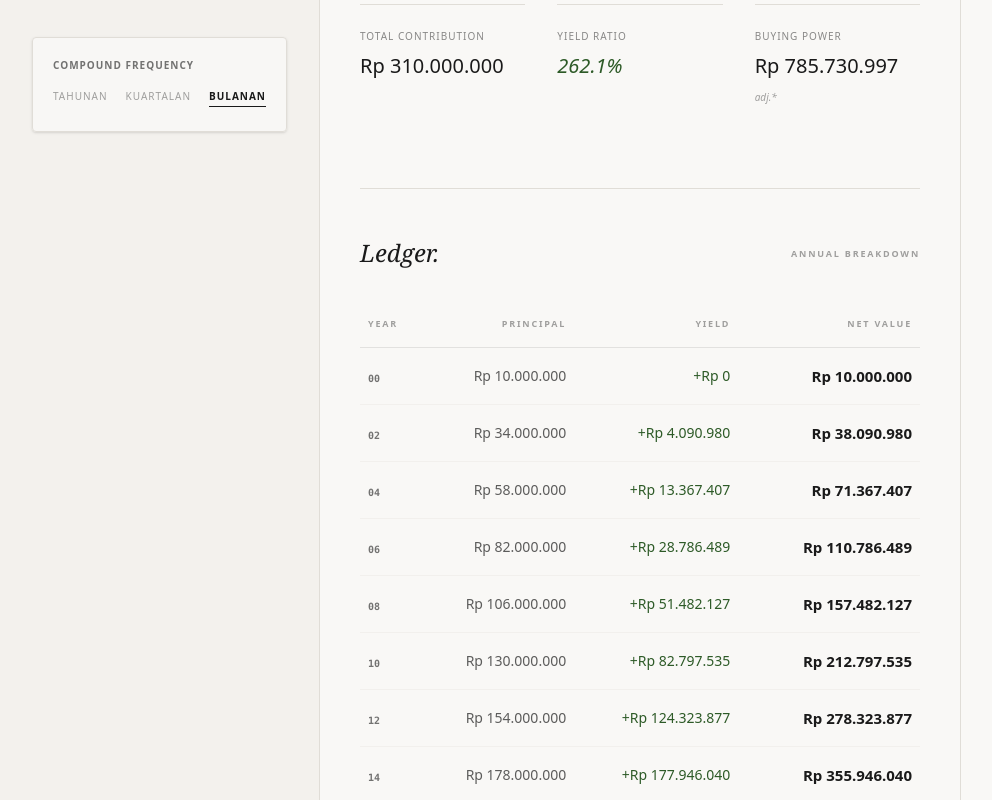
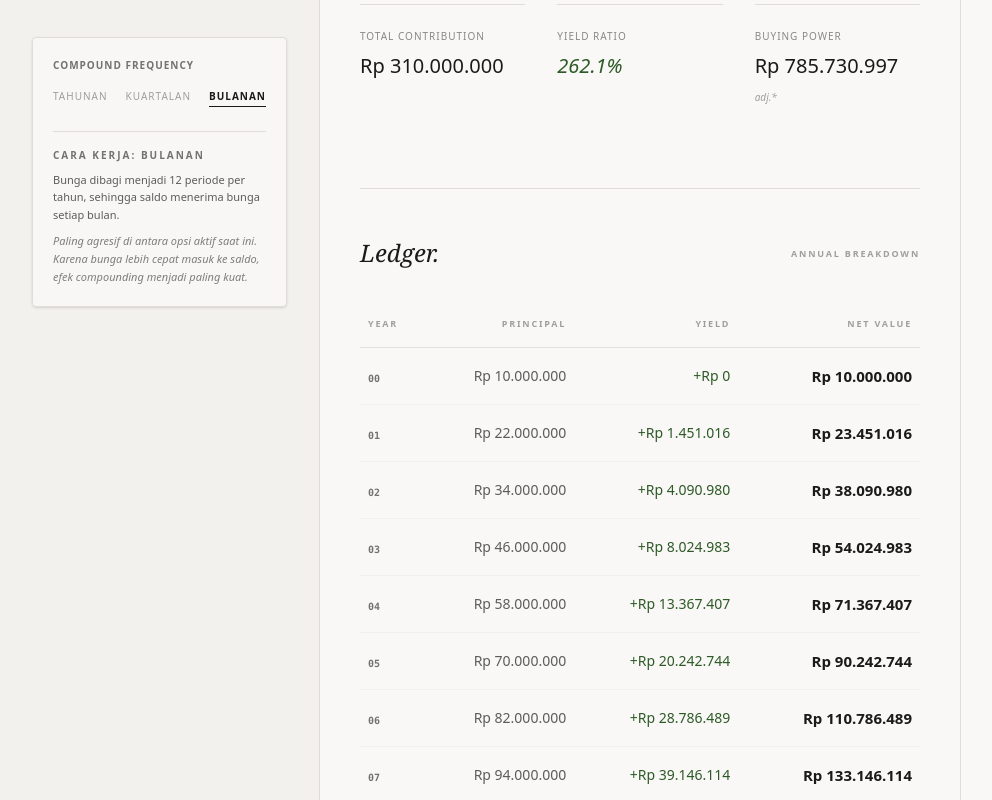
Before and after one commit to Ryu169/Compunding-Calculator, a React (Vite) app: page / in a window 1280 px wide. Shown: the part 660-1460 px from the top of the page, without its empty margins (0-992 px from the left). Built offline with nearby package versions, Linux system fonts and the light colour scheme.

Commit message:
Add yearly ledger and compounding explanation

```diff
--- a/src/App.tsx
+++ b/src/App.tsx
@@ -45,6 +45,24 @@ const COMPOUNDING_OPTIONS = [
   { label: 'Bulanan', value: 12 },
   { label: 'Harian', value: 365 },
 ];
+
+const FREQUENCY_EXPLANATIONS: Record<number, { title: string; summary: string; detail: string }> = {
+  1: {
+    title: 'Tahunan',
+    summary: 'Bunga dihitung 1 kali di akhir tahun dengan basis saldo yang sudah menerima seluruh setoran tahun itu.',
+    detail: 'Sederhana dan konservatif. Efek compounding tumbuh paling lambat karena bunga baru ditambahkan sekali per tahun.',
+  },
+  4: {
+    title: 'Kuartalan',
+    summary: 'Bunga dibagi menjadi 4 periode per tahun, jadi saldo bertambah bunga setiap 3 bulan.',
+    detail: 'Lebih cepat dari tahunan karena setiap bunga kuartal ikut menjadi dasar penghitungan bunga kuartal berikutnya.',
+  },
+  12: {
+    title: 'Bulanan',
+    summary: 'Bunga dibagi menjadi 12 periode per tahun, sehingga saldo menerima bunga setiap bulan.',
+    detail: 'Paling agresif di antara opsi aktif saat ini. Karena bunga lebih cepat masuk ke saldo, efek compounding menjadi paling kuat.',
+  },
+};
 
 export default function App() {
   const [scenarios, setScenarios] = useState<Scenario[]>([
@@ -114,6 +132,12 @@ export default function App() {
 
   const activeData = useMemo(() => calculateData(activeScenario), [activeScenario]);
   const finalResults = activeData[activeData.length - 1];
+  const frequencyExplanation =
+    FREQUENCY_EXPLANATIONS[activeScenario.compoundingFrequency] ?? {
+      title: 'Custom Frequency',
+      summary: `Bunga dihitung ${activeScenario.compoundingFrequency} kali per tahun sesuai pembagian periode yang dipilih.`,
+      detail: 'Semakin sering bunga ditambahkan ke saldo, semakin besar efek compounding dalam jangka panjang.',
+    };
 
   // --- Handlers ---
   const updateScenario = (updates: Partial<Scenario>) => {
@@ -249,6 +273,17 @@ export default function App() {
                     </button>
                   ))}
                 </div>
+                <div className="mt-5 border-t border-editorial-border pt-4 space-y-2">
+                  <p className="text-[10px] uppercase tracking-[0.2em] font-bold opacity-60">
+                    Cara Kerja: {frequencyExplanation.title}
+                  </p>
+                  <p className="text-[11px] leading-relaxed opacity-70">
+                    {frequencyExplanation.summary}
+                  </p>
+                  <p className="text-[11px] leading-relaxed opacity-55 italic">
+                    {frequencyExplanation.detail}
+                  </p>
+                </div>
               </div>
             </div>
           </div>
@@ -351,7 +386,7 @@ export default function App() {
                   </tr>
                 </thead>
                 <tbody className="divide-y divide-editorial-border/30">
-                  {activeData.filter((_, i) => i % Math.max(1, Math.floor(activeScenario.years / 10)) === 0 || i === activeData.length - 1).map((row) => (
+                  {activeData.map((row) => (
                     <tr key={row.year} className="hover:bg-editorial-secondary/50 transition-colors group">
                       <td className="py-4 px-2">
                         <span className="font-mono text-[10px] font-bold opacity-60">
@@ -374,6 +409,9 @@ export default function App() {
             </div>
             <p className="mt-6 text-[9px] italic opacity-40 leading-relaxed max-w-lg">
               * The Buying Power estimate is an inflation-adjusted projection at an assumed 3% average rate. Data provided is illustrative and non-binding.
+            </p>
+            <p className="mt-3 text-[10px] leading-relaxed opacity-55 max-w-2xl">
+              Ledger di atas sekarang menampilkan setiap tahun dari tahun 0 sampai tahun akhir. Principal adalah total modal yang sudah Anda setor, Yield adalah akumulasi bunga yang sudah terkumpul, dan Net Value adalah jumlah keduanya pada akhir setiap tahun.
             </p>
           </div>
         </section>
```
Also changed, not shown: 5 other files (tests, documents, lock files or other folders).
